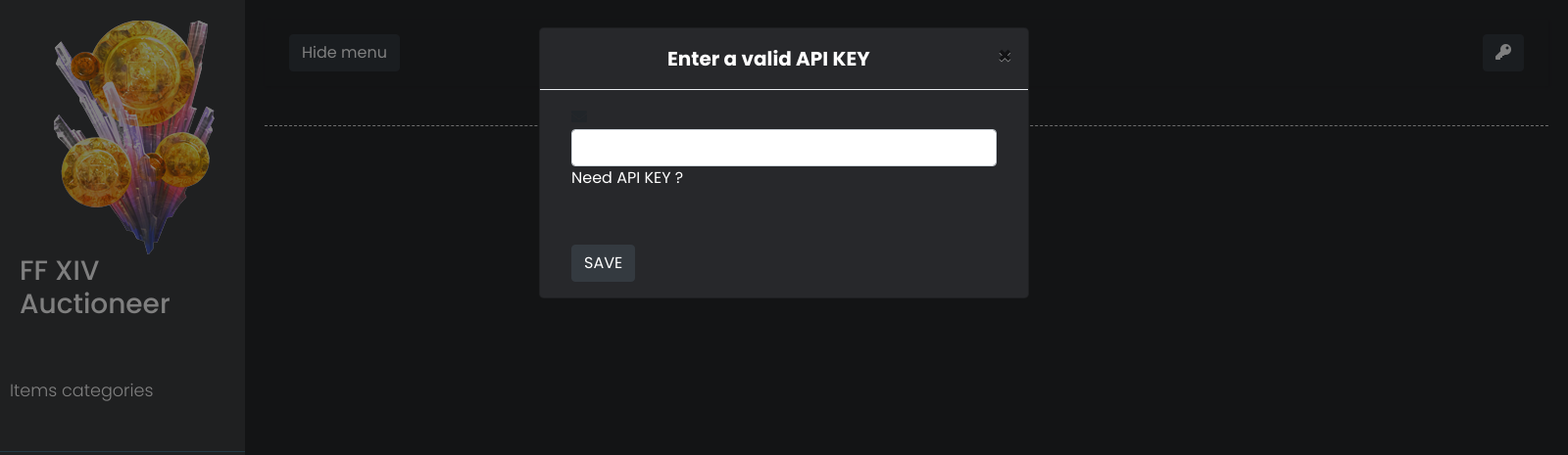
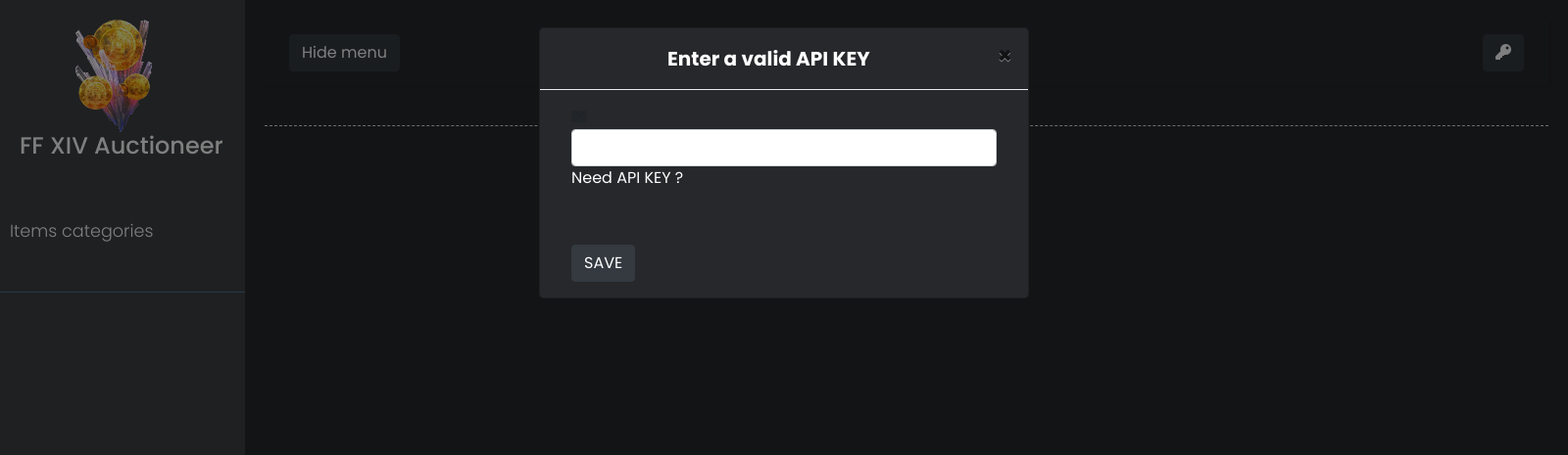
Before and after one commit to Konbuscus/ffxivauctioneer, an Electron app: page src/index.html in a window 1600 px wide. Shown: the whole page at 98% size. Drawn offline with nearby package versions, Linux system fonts and the light colour scheme; no server answers.

Commit message:
resiing hud

```diff
--- a/src/css/index.css
+++ b/src/css/index.css
@@ -189,3 +189,7 @@
 h5, label{
     color :#fff
 }
+
+img.logo{
+    margin-left:2.5rem;
+}
--- a/src/index.html
+++ b/src/index.html
@@ -30,8 +30,8 @@
         <!-- Sidebar  -->
         <nav id="sidebar">
             <div class="sidebar-header">
-                    <img src="../res/ffxivauctioneer.png"/>
-                <h3>FF XIV Auctioneer</h3>
+                    <img class="logo" src="../res/ffxivauctioneer2.png"/>
+                <h4>FF XIV Auctioneer</h>
             </div>
 
             <ul class="list-unstyled components">
```
